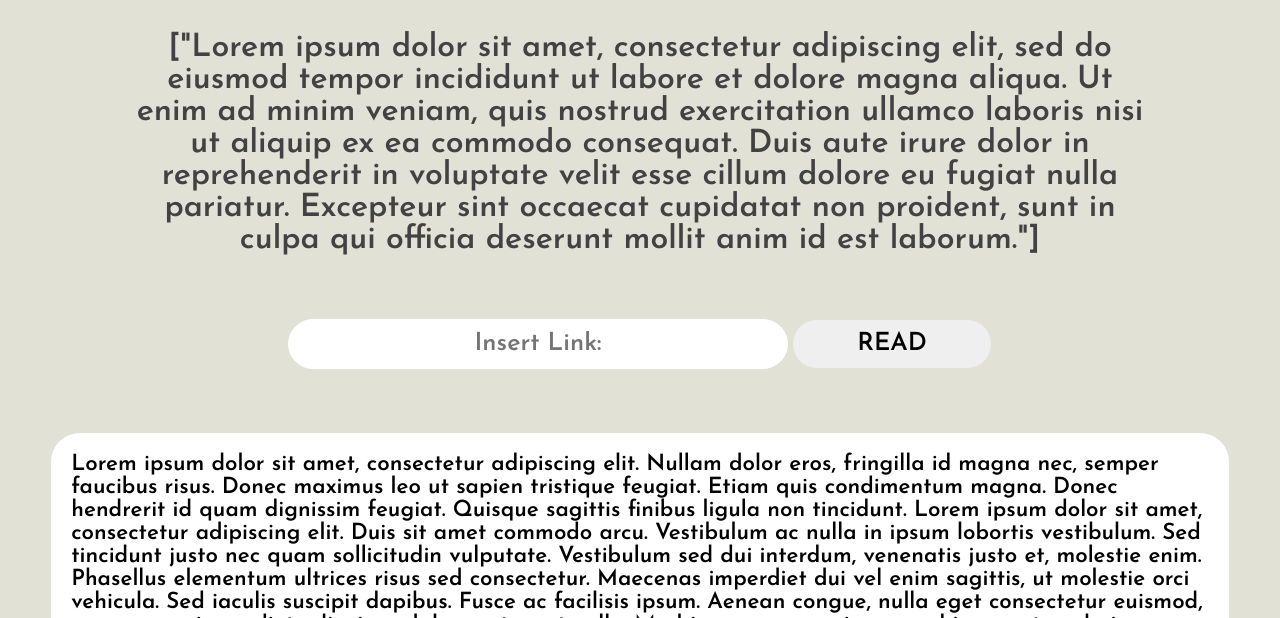
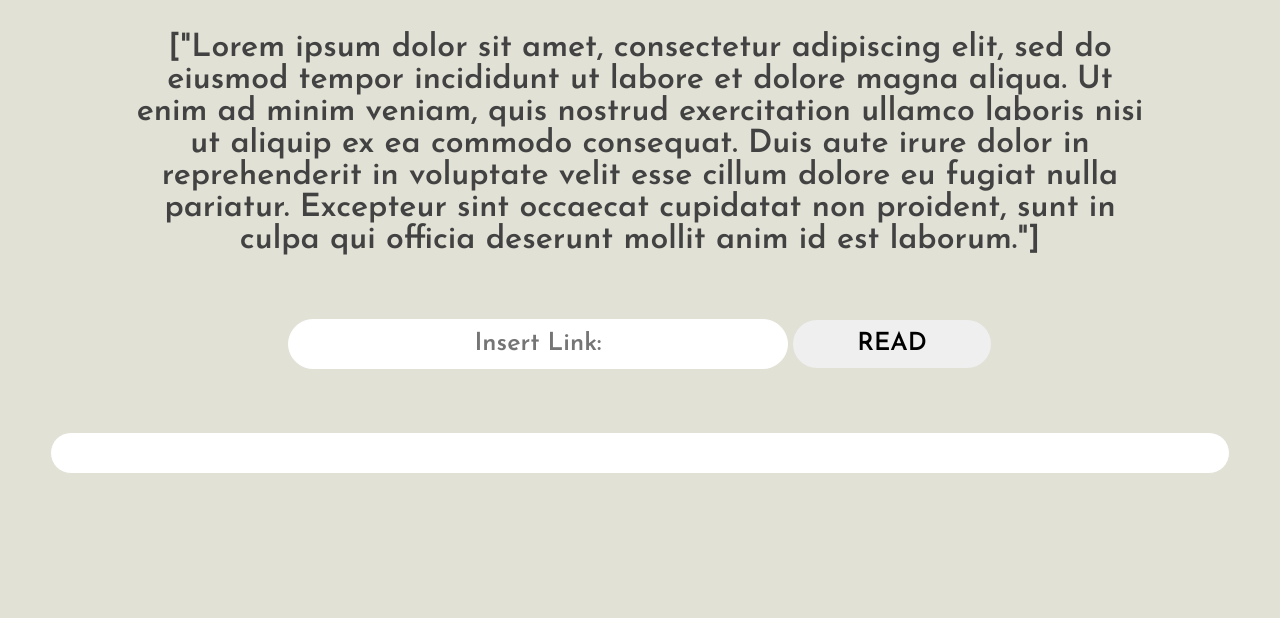
Before and after one commit to nindob/CONDENSATE, a plain HTML site: page index.html in a window 1280 px wide. Shown: the part 182-800 px from the top of the page. Drawn offline with nearby package versions, Linux system fonts and the light colour scheme.

Commit message:
Update index.html

```diff
--- a/index.html
+++ b/index.html
@@ -23,15 +23,7 @@
         </tr>
     </table>
 
-    <p class="endboard">Lorem ipsum dolor sit amet, consectetur adipiscing elit. Nullam dolor eros, fringilla id magna nec, semper faucibus risus. Donec maximus leo ut sapien tristique feugiat. Etiam quis condimentum magna. Donec hendrerit id quam dignissim feugiat. Quisque sagittis finibus ligula non tincidunt. Lorem ipsum dolor sit amet, consectetur adipiscing elit. Duis sit amet commodo arcu. Vestibulum ac nulla in ipsum lobortis vestibulum. Sed tincidunt justo nec quam sollicitudin vulputate. Vestibulum sed dui interdum, venenatis justo et, molestie enim. Phasellus elementum ultrices risus sed consectetur. Maecenas imperdiet dui vel enim sagittis, ut molestie orci vehicula. Sed iaculis suscipit dapibus. Fusce ac facilisis ipsum.
-
-        Aenean congue, nulla eget consectetur euismod, neque urna imperdiet odio, in sodales erat ex et nulla. Morbi neque urna, viverra sed ipsum et, scelerisque vestibulum erat. Morbi porttitor condimentum nisi, vel ullamcorper ex consequat ut. Sed sollicitudin egestas nibh et imperdiet. Aliquam erat volutpat. Donec nec suscipit ante. Quisque lobortis felis ut faucibus vestibulum.
-
-        Integer non eros dui. Aliquam et massa quis tellus tempor pharetra. Quisque eleifend in turpis vitae tincidunt. Donec ut rutrum est, a tristique nibh. Sed bibendum mauris maximus magna rhoncus fermentum. Vivamus a arcu ut diam pretium commodo ac vitae enim. Sed nisi sem, suscipit id est quis, condimentum dignissim lacus. Integer felis libero, commodo eget ornare in, pretium vel nisi. Ut a venenatis purus. Morbi eget condimentum augue. Nam elementum, nunc ac varius ultrices, ipsum urna porta felis, in scelerisque sapien lectus ut leo. Aenean ac justo eget dui hendrerit ornare vitae in sem. Nullam aliquam iaculis ipsum, sed venenatis ipsum malesuada sit amet. Mauris luctus mattis purus.
-
-        Curabitur urna tortor, pretium et viverra sed, pharetra ut eros. Maecenas commodo laoreet turpis at semper. Nunc ultrices nunc ac sapien elementum rutrum. Sed et interdum ante, quis semper neque. Donec id semper orci. Ut vestibulum felis a condimentum ultricies. Interdum et malesuada fames ac ante ipsum primis in faucibus. Praesent lobortis, neque ac finibus feugiat, augue felis imperdiet lacus, eget euismod nisl felis ut quam. Fusce quis lacus dui. In hac habitasse platea dictumst. Cras et dolor commodo, egestas tortor nec, tristique est. Cras pharetra ultrices elit, ut vestibulum tellus lobortis et. Duis a ex lectus. Sed mollis tempus tempus.
-
-        Class aptent taciti sociosqu ad litora torquent per conubia nostra, per inceptos himenaeos. Phasellus eleifend elementum neque sed euismod. Vivamus tincidunt, magna sed pulvinar iaculis, erat orci facilisis tortor, porttitor ultricies purus lacus ultricies augue. Phasellus molestie metus ut sem convallis, et iaculis neque imperdiet. Etiam ac lectus id ipsum varius sagittis. Morbi molestie dui id metus facilisis, pellentesque suscipit nunc ultricies. Aliquam erat volutpat. Cras finibus lacus eu nunc faucibus, sit amet elementum quam scelerisque. Duis non efficitur nisl, nec commodo nisi. Nam velit est, rhoncus sed eros eget, mollis lacinia sem. Cras vehicula porttitor arcu, vitae iaculis sapien sollicitudin quis. Aliquam erat volutpat.</p>
+    <p placeholder="Insert your link to generate a summary here." class="endboard"></p>
 
 <script type="text/javascript" src="script.js"></script>
 <script src="http://ajax.googleapis.com/ajax/libs/jquery/1.9.1/jquery.min.js"></script>
```
